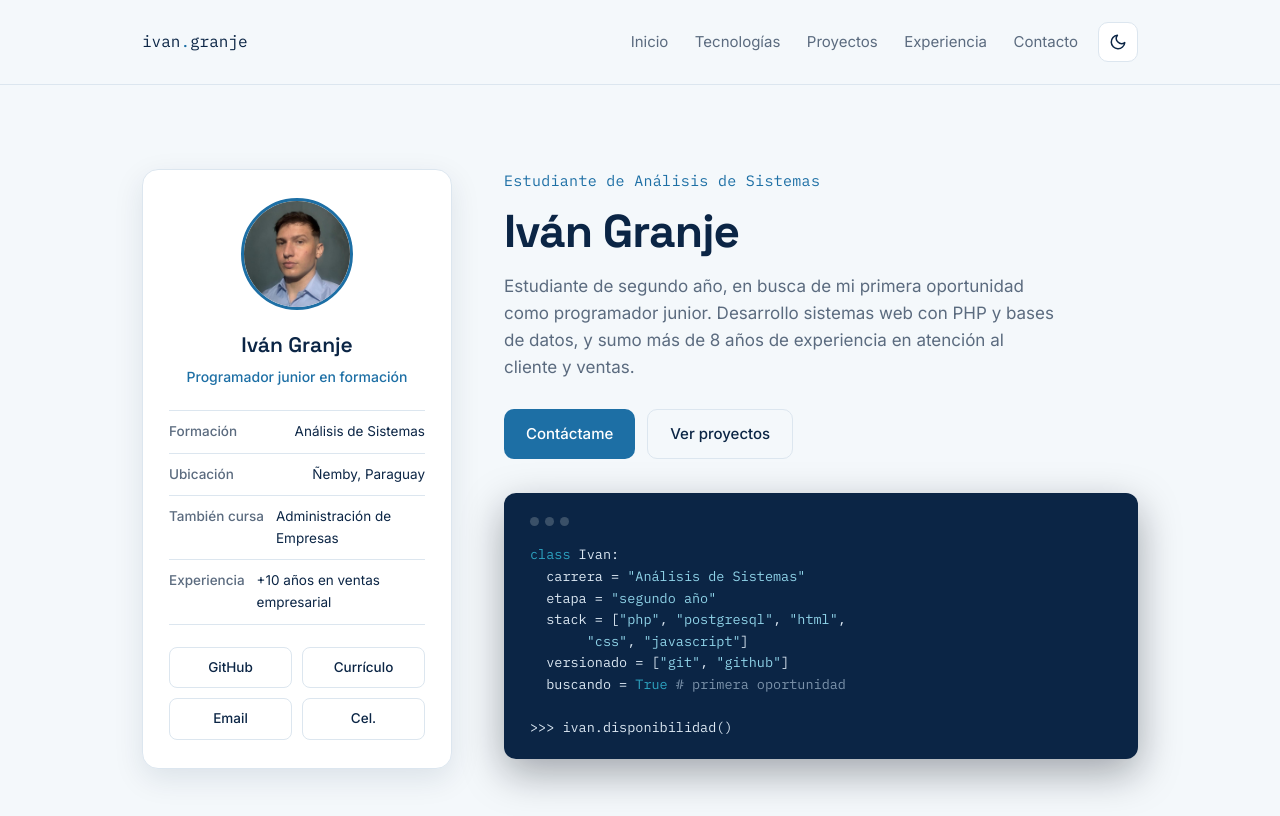
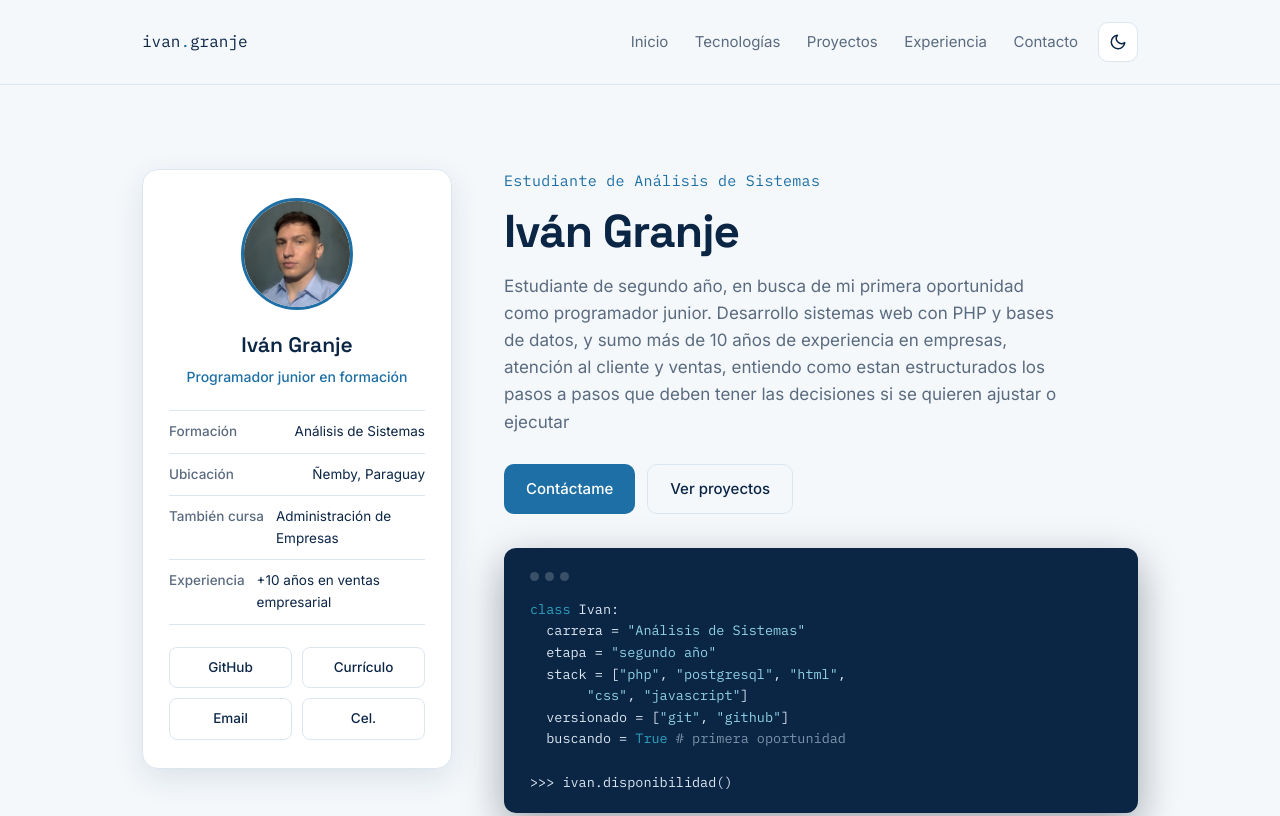
Before and after one commit to ivangranje98-png/ivangranje98-png.github.io, a plain HTML site: page index.html in a window 1280 px wide. Shown: the top 816 px of the page. Drawn offline with Linux system fonts and the light colour scheme.

Commit message:
Update index.html

```diff
--- a/index.html
+++ b/index.html
@@ -62,7 +62,7 @@
     <div class="hero-main">
       <div class="kicker">Estudiante de Análisis de Sistemas</div>
       <h1>Iván Granje</h1>
-      <p class="lead">Estudiante de segundo año, en busca de mi primera oportunidad como programador junior. Desarrollo sistemas web con PHP y bases de datos, y sumo más de 8 años de experiencia en atención al cliente y ventas.</p>
+      <p class="lead">Estudiante de segundo año, en busca de mi primera oportunidad como programador junior. Desarrollo sistemas web con PHP y bases de datos, y sumo más de 10 años de experiencia en empresas, atención al cliente y ventas, entiendo como estan estructurados los pasos a pasos que deben tener las decisiones si se quieren ajustar o ejecutar</p>
       <div class="hero-actions">
         <a class="btn" href="#contacto">Contáctame</a>
         <a class="btn ghost" href="#proyectos">Ver proyectos</a>
```
